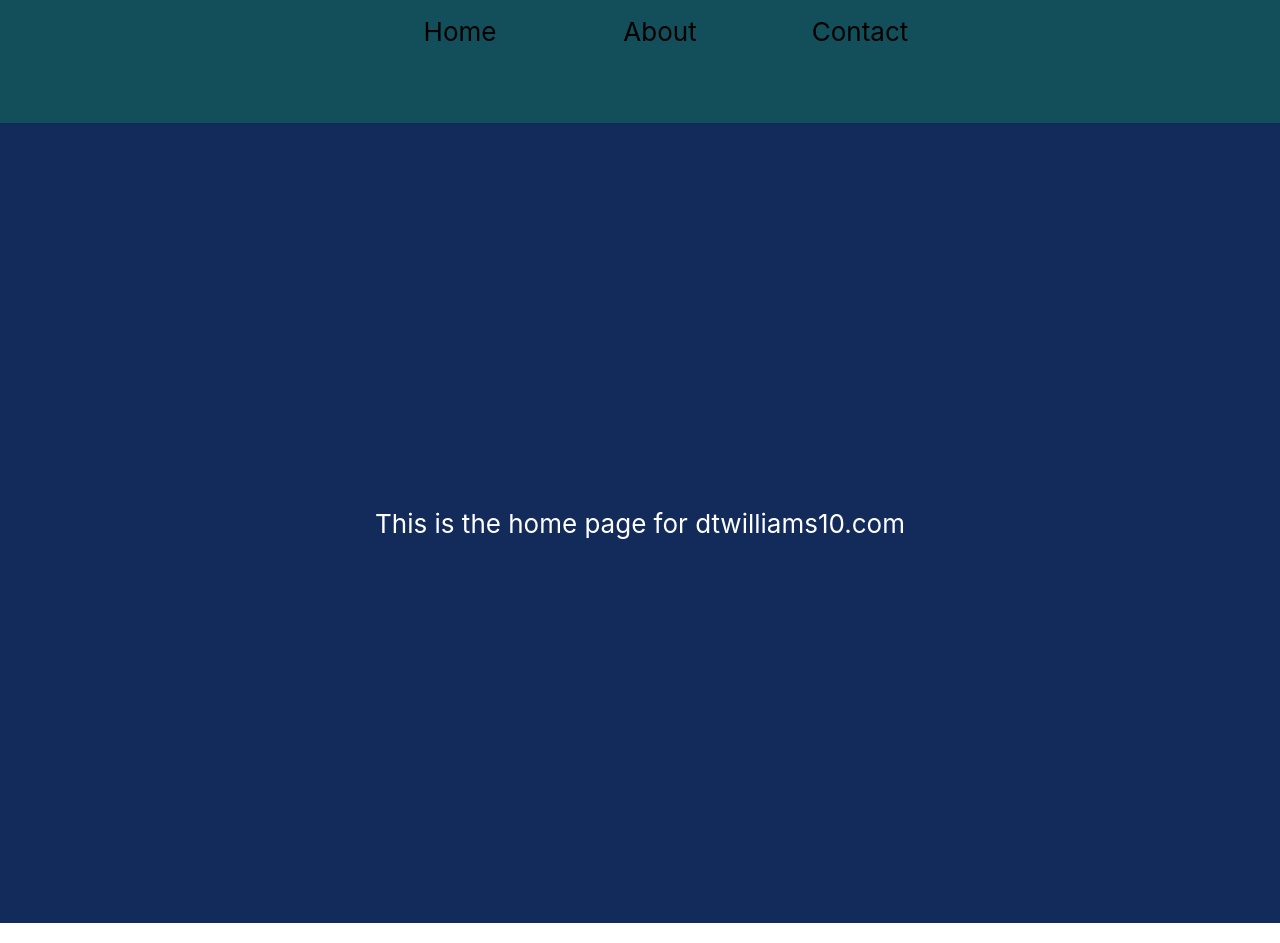
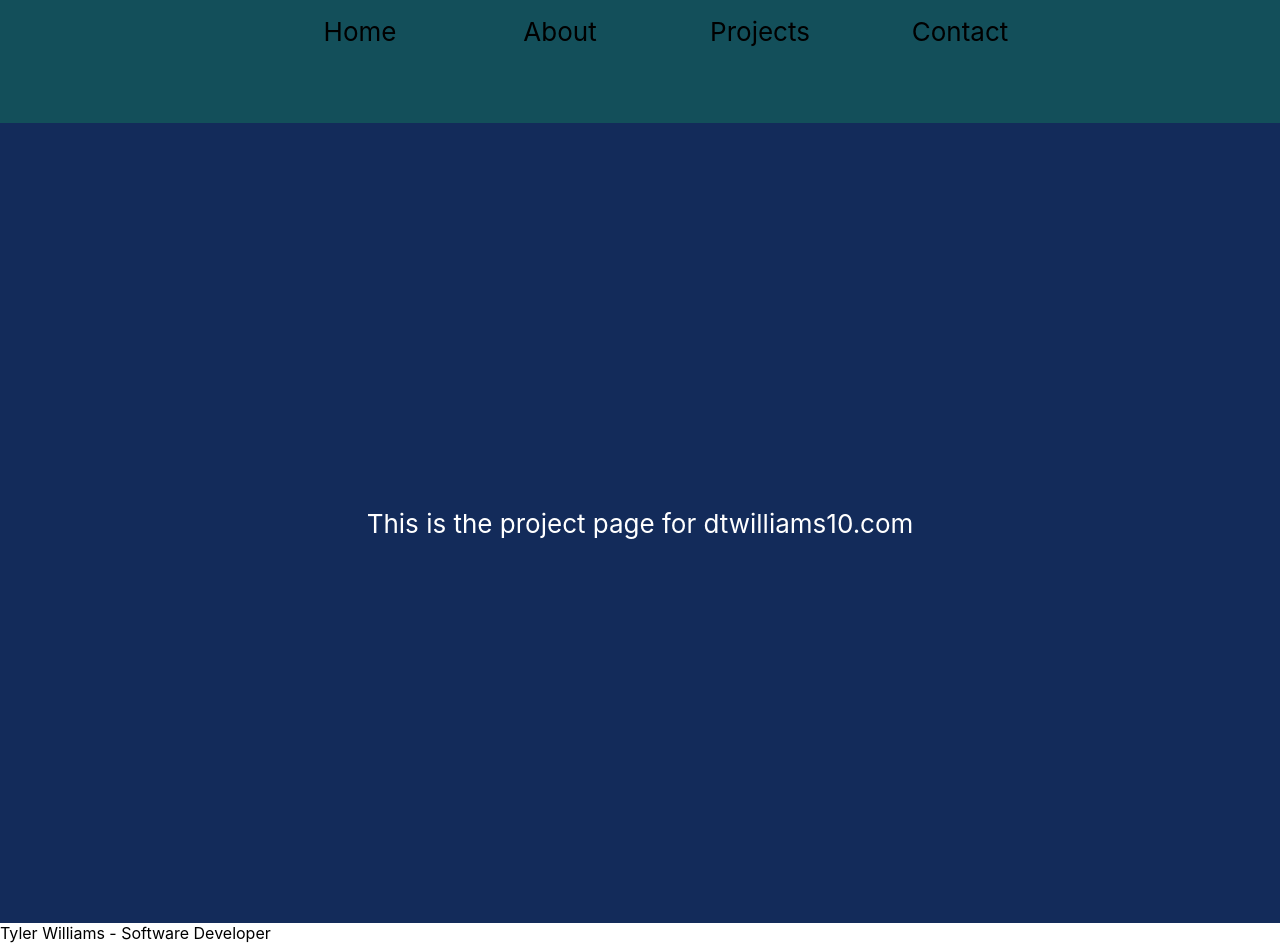
Before and after one commit to dtwilliams10/dtwilliams10.com, a React (Create React App) app: page /projects in a window 1280 px wide. Shown: the part 60-1003 px from the top of the page. Built offline with nearby package versions, Linux system fonts and the light colour scheme; the HTML template or start-up script is replaced by a standard one.

Commit message:
Staged the Contatc, Project, and Footer

```diff
--- a/src/App.tsx
+++ b/src/App.tsx
@@ -2,18 +2,23 @@ import React from 'react';
 import { BrowserRouter as Router, Switch, Route } from 'react-router-dom'
 import './App.css';
 import NavBar from './components/NavBar';
+import Footer from './components/Footer';
 import AboutPage from './pages/About';
 import HomePage from './pages/Home';
+import ProjectPage from './pages/Projects';
+import ContactPage from './pages/Contact';
 
 export default function App() {
   return (
     <Router>
       <NavBar/>
       <Switch>
-        <Route path="/contact" />
+        <Route path="/projects" component={ProjectPage}/>
+        <Route path="/contact" component={ContactPage}/>
         <Route path="/about" component={AboutPage}/>
         <Route path="/" component={HomePage}/>
       </Switch>
+      <Footer/>
     </Router>
   );
 }
--- /dev/null
+++ b/src/components/Footer.tsx
@@ -0,0 +1,11 @@
+import React from 'react';
+
+function Footer()  {
+        return (
+            <div>
+                Tyler Williams - Software Developer
+            </div>
+        );
+    }
+
+export default Footer;
--- a/src/components/NavBar.tsx
+++ b/src/components/NavBar.tsx
@@ -7,6 +7,7 @@ function NavBar() {
                 <ul className="navbar">
                     <li><Link to="/">Home</Link></li>
                     <li><Link to="/about">About</Link></li>
+                    <li><Link to="/projects">Projects</Link></li>
                     <li><Link to="/contact">Contact</Link></li>
                 </ul>
             </nav>
--- /dev/null
+++ b/src/pages/Contact.tsx
@@ -0,0 +1,11 @@
+import React from 'react';
+
+function Contact()  {
+        return (
+            <div className="App-header">
+                This is the contact page for dtwilliams10.com
+            </div>
+        );
+    }
+
+export default Contact;
--- /dev/null
+++ b/src/pages/Projects.tsx
@@ -0,0 +1,11 @@
+import React from 'react';
+
+function ProjectPage()  {
+        return (
+            <div className="App-header">
+                This is the project page for dtwilliams10.com
+            </div>
+        );
+    }
+
+export default ProjectPage;
```
